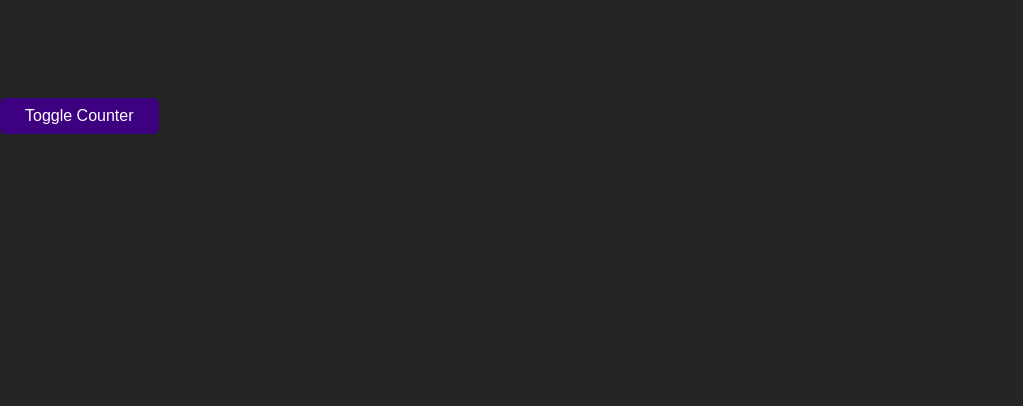
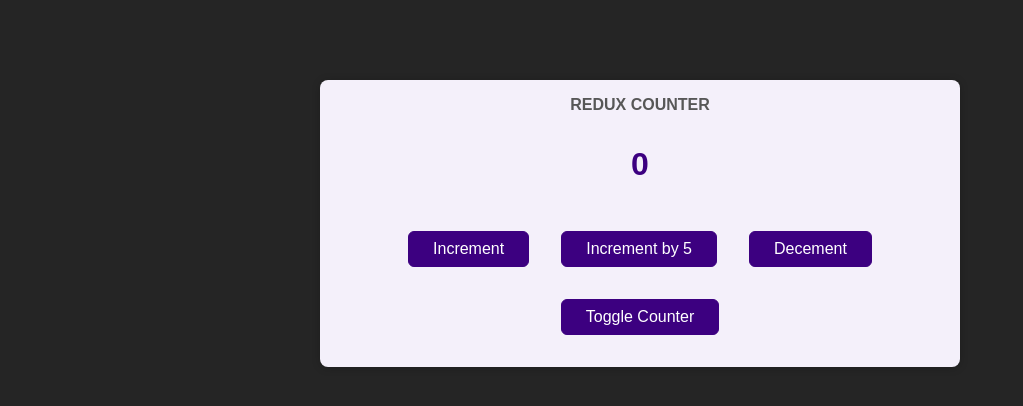
Before and after one commit to CarlosTeixeiraCIANDT/react-course, a React (Create React App) app: page / in a window 1280 px wide. Shown: the top 406 px of the page, without its empty margins (0-1023 px from the left). Built offline with nearby package versions, Linux system fonts and the light colour scheme.

Commit message:
12 redux toolkit

```diff
--- a/package.json
+++ b/package.json
@@ -3,6 +3,7 @@
   "version": "0.1.0",
   "private": true,
   "dependencies": {
+    "@reduxjs/toolkit": "^1.9.5",
     "@testing-library/jest-dom": "^5.16.5",
     "@testing-library/react": "^13.4.0",
     "@testing-library/user-event": "^13.5.0",
@@ -12,6 +13,7 @@
     "@types/react-dom": "^18.2.4",
     "react": "^18.2.0",
     "react-dom": "^18.2.0",
+    "react-redux": "^8.1.0",
     "react-scripts": "5.0.1",
     "typescript": "^4.9.5",
     "web-vitals": "^2.1.4"
--- a/src/components/Counter/Counter.module.css
+++ b/src/components/Counter/Counter.module.css
@@ -0,0 +1,27 @@
+.counter {
+    margin: 5rem auto;
+    box-shadow: 0 1px 8px rgba(0, 0, 0, 0.2);
+    width: 40rem;
+    border-radius: 8px;
+    padding: 1rem;
+    text-align: center;
+    background-color: #f4f0fa;
+}
+
+.counter h1 {
+    text-transform: uppercase;
+    color: #575757;
+    margin: 0;
+    font-size: 1rem;
+}
+
+.value {
+    font-size: 2rem;
+    color: #3c0080;
+    margin: 2rem 0;
+    font-weight: bold;
+}
+
+.counter button {
+    margin: 1rem;
+}
--- a/src/components/Counter/Counter.tsx
+++ b/src/components/Counter/Counter.tsx
@@ -1,12 +1,43 @@
+import { useDispatch, useSelector } from "react-redux";
 import classes from "./Counter.module.css";
+import { counterActions } from "../../store";
 
 const Counter = () => {
-    const toggleCounterHandler = () => {};
+    const dispatch = useDispatch();
+    const counter = useSelector(
+        (state: { counter: number; visible: boolean }) => state.counter
+    );
+    const visible = useSelector(
+        (state: { counter: number; visible: boolean }) => state.visible
+    );
+
+    const incrementHandler = () => {
+        // dispatch({ type: "INCREMENT" });
+        dispatch(counterActions.increment());
+    };
+    const decrementHandler = () => {
+        // dispatch({ type: "DECREMENT" });
+        dispatch(counterActions.decrement());
+    };
+    const increaseHandler = () => {
+        // dispatch({ type: "INCREASE", value: 5 });
+        dispatch(counterActions.increase(10));
+    };
+
+    const toggleCounterHandler = () => {
+        // dispatch({ type: "TOGGLE" });
+        dispatch(counterActions.toggle());
+    };
 
     return (
         <main className={classes.counter}>
             <h1>Redux Counter</h1>
-            <div className={classes.value}>-- COUNTER VALUE --</div>
+            {visible && <div className={classes.value}>{counter}</div>}
+            <div>
+                <button onClick={incrementHandler}>Increment</button>
+                <button onClick={increaseHandler}>Increment by 5</button>
+                <button onClick={decrementHandler}>Decement</button>
+            </div>
             <button onClick={toggleCounterHandler}>Toggle Counter</button>
         </main>
     );
--- a/src/index.tsx
+++ b/src/index.tsx
@@ -2,8 +2,14 @@ import ReactDOM from "react-dom/client";
 
 import "./index.css";
 import { App } from "./App";
+import { Provider } from "react-redux";
+import { store } from "./store";
 
 const root = ReactDOM.createRoot(
     document.getElementById("root") as HTMLElement
 );
-root.render(<App />);
+root.render(
+    <Provider store={store}>
+        <App />
+    </Provider>
+);
--- /dev/null
+++ b/src/store/index.ts
@@ -0,0 +1,72 @@
+import { createStore } from "redux";
+import { configureStore, createSlice } from "@reduxjs/toolkit";
+
+const initialState: { counter: number; visible: boolean } = {
+    counter: 0,
+    visible: true,
+};
+// type Action = {
+//     type: string;
+//     value: number;
+// };
+
+const counterSlice = createSlice({
+    name: "counter",
+    initialState,
+    reducers: {
+        increment(state) {
+            state.counter++;
+        },
+        decrement(state) {
+            state.counter--;
+        },
+        increase(state, action) {
+            state.counter = state.counter + action.payload;
+        },
+        toggle(state) {
+            state.visible = !state.visible;
+        },
+    },
+});
+
+const store = configureStore({
+    reducer: counterSlice.reducer,
+});
+
+const counterActions = counterSlice.actions;
+
+// const counterReducer = (state = initState, action: Action) => {
+//     if (action.type === "INCREMENT") {
+//         return {
+//             ...state,
+//             counter: state.counter + 1,
+//         };
+//     }
+
+//     if (action.type === "DECREMENT") {
+//         return {
+//             ...state,
+//             counter: state.counter - 1,
+//         };
+//     }
+
+//     if (action.type === "INCREASE") {
+//         return {
+//             ...state,
+//             counter: state.counter + action.value,
+//         };
+//     }
+
+//     if (action.type === "TOGGLE") {
+//         return {
+//             ...state,
+//             visible: !state.visible,
+//         };
+//     }
+
+//     return state;
+// };
+
+// const store = createStore(counterReducer);
+
+export { store, counterActions };
```
